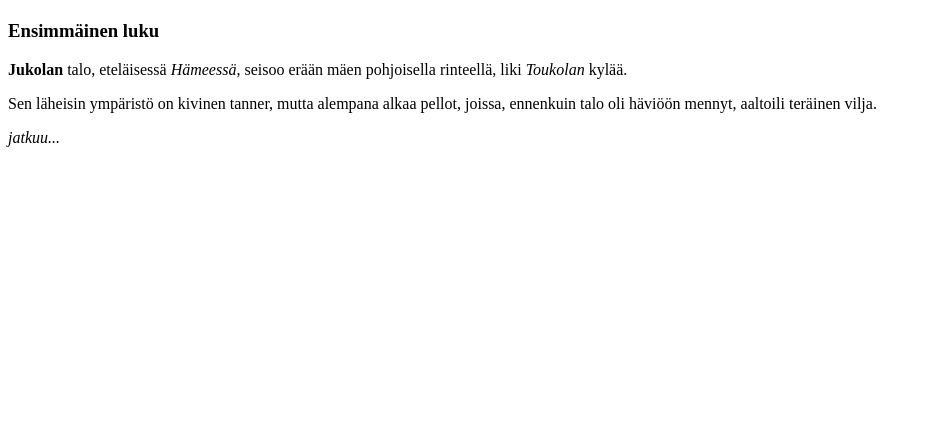
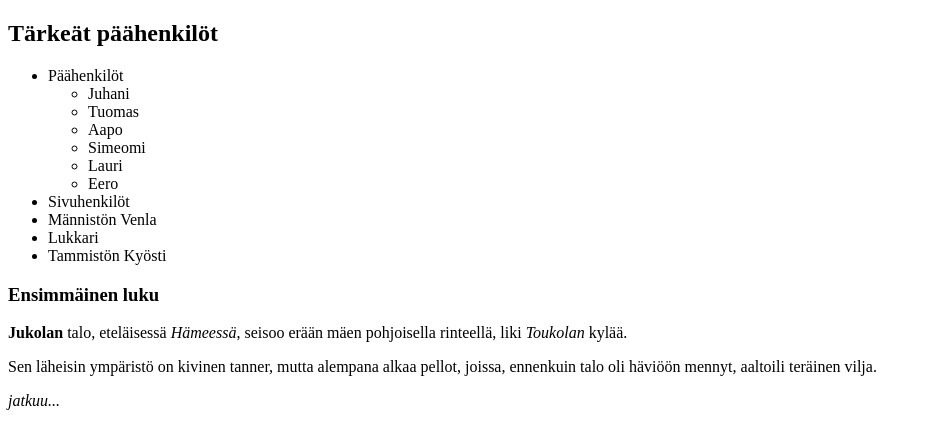
Before and after one commit to mastosar/Lapio-website, a plain HTML site: page index.html in a window 1280 px wide. Shown: the part 60-508 px from the top of the page, without its empty margins (0-933 px from the left). Drawn offline with Linux system fonts and the light colour scheme.

Commit message:
Osa 3. Neljäs tehtävä

```diff
--- a/index.html
+++ b/index.html
@@ -7,6 +7,22 @@
 </head>
   <!--Tee tehtävät tänne-->
 <h1><strong>Seitsemän veljestä</strong></h1>
+<h2><strong>Tärkeät päähenkilöt</strong></h2>
+<ul>
+	<li>Päähenkilöt</li>
+<ul>
+		<li>Juhani</li>
+		<li>Tuomas</li>
+		<li>Aapo</li>
+		<li>Simeomi</li>
+		<li>Lauri</li>
+		<li>Eero</li>
+</ul>
+	<li>Sivuhenkilöt</li>
+		<li>Männistön Venla</li>
+		<li>Lukkari</li>
+		<li>Tammistön Kyösti</li>
+</ul>
 <h3><strong>Ensimmäinen luku</strong></h3>
 <p><strong>Jukolan</strong> talo, eteläisessä <em>Hämeessä</em>, seisoo erään mäen pohjoisella rinteellä, liki <em>Toukolan</em> kylää.</p>
   Sen läheisin ympäristö on kivinen tanner, mutta alempana alkaa pellot, joissa, ennenkuin talo oli häviöön mennyt, aaltoili teräinen vilja.</p>
```
